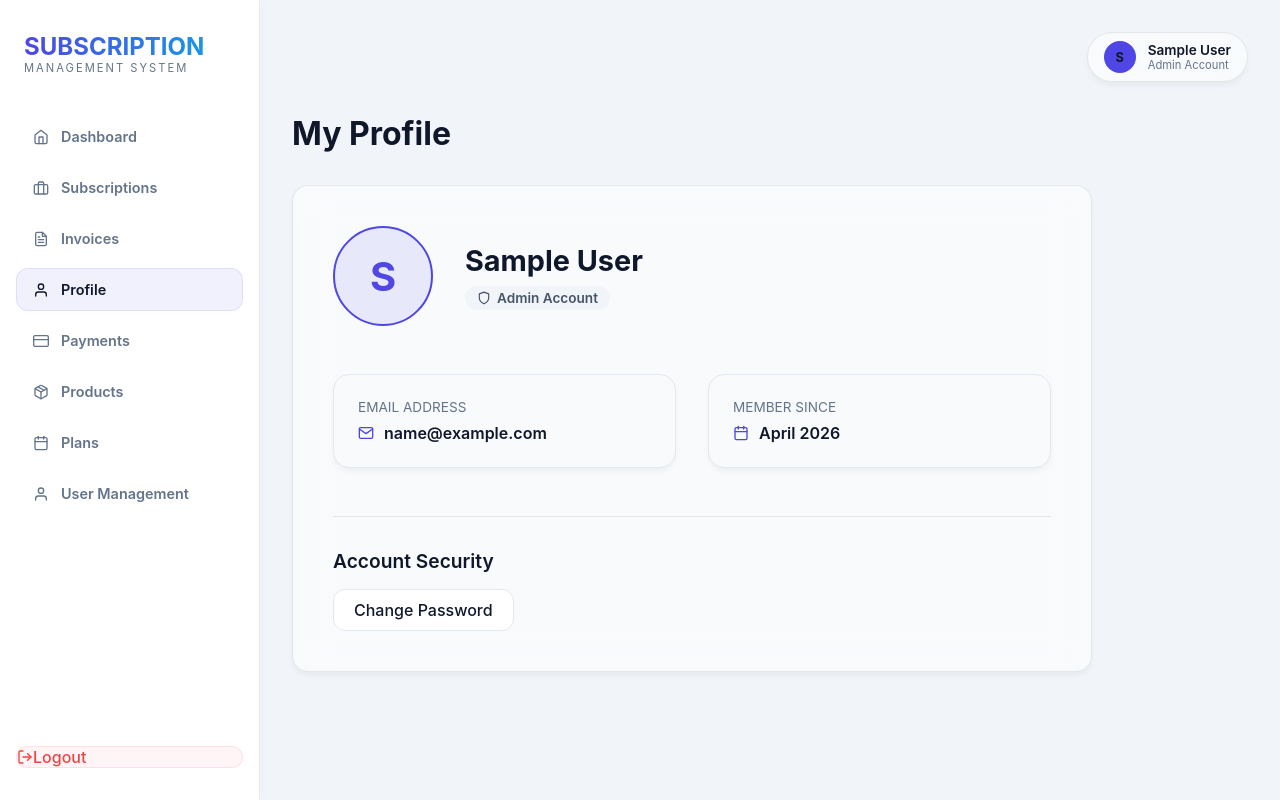
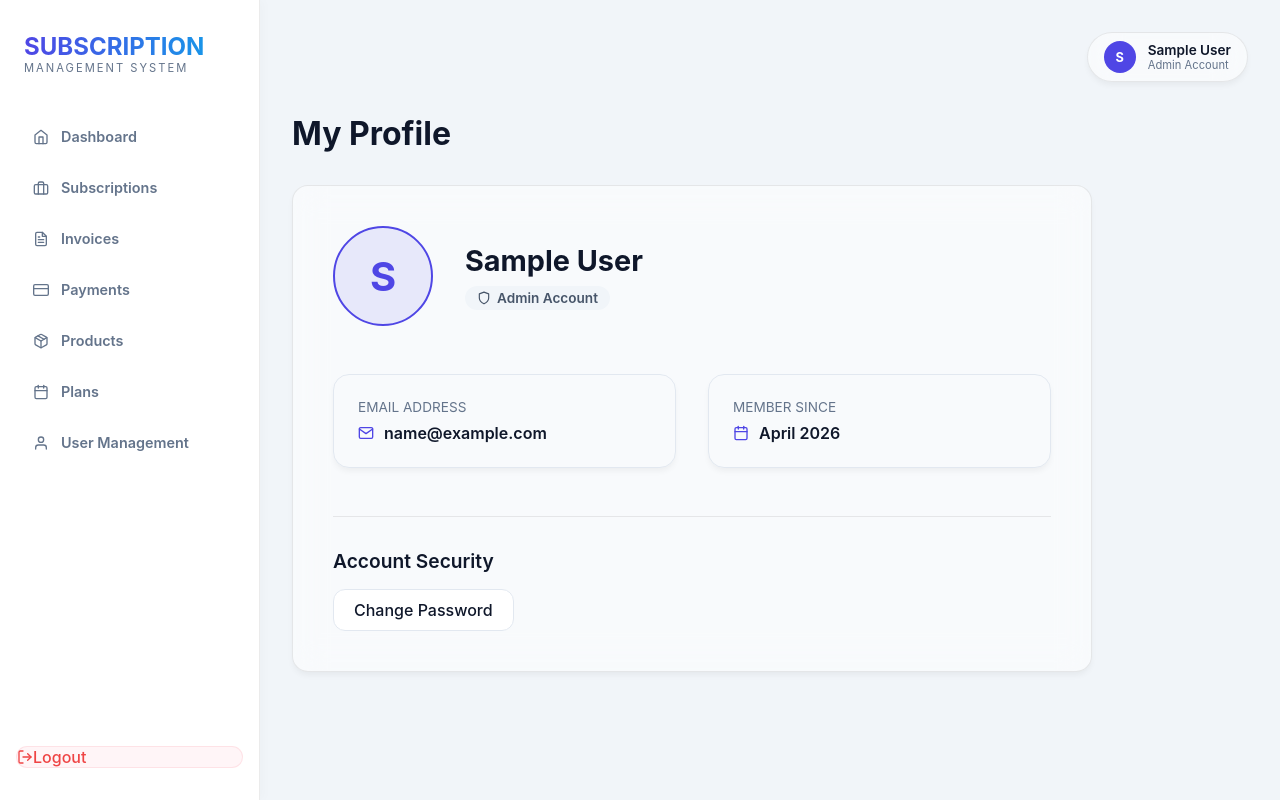
Before and after one commit to krishkhamar/Subscription-Management-System, a React (Vite) app in the folder client/: page /profile in a window 1280 px wide. Built offline with nearby package versions, Linux system fonts and the light colour scheme; sample sign-in values are in the browser's storage.

Commit message:
fix: Fixed Invoice imports, moved Profile to header, and added Product Price

```diff
--- a/client/src/components/MainLayout.jsx
+++ b/client/src/components/MainLayout.jsx
@@ -1,4 +1,4 @@
-import { Outlet, Navigate } from 'react-router-dom';
+import { Outlet, Navigate, Link } from 'react-router-dom';
 import { useAuth } from '../context/AuthContext';
 import Sidebar from './Sidebar';
 
@@ -13,8 +13,9 @@ const MainLayout = () => {
       <Sidebar />
       <main className="main-content">
         <header style={{ marginBottom: '2rem', display: 'flex', justifyContent: 'flex-end' }}>
-          <div className="card glass-panel" style={{ padding: '8px 16px', borderRadius: '40px', display: 'flex', alignItems: 'center', gap: '12px' }}>
-            <div style={{ width: '32px', height: '32px', borderRadius: '50%', background: 'var(--primary)', display: 'flex', alignItems: 'center', justifyContent: 'center', fontSize: '0.8rem', fontWeight: 700 }}>
+          <Link to="/profile" style={{ textDecoration: 'none', color: 'inherit' }}>
+            <div className="card glass-panel profile-header-card" style={{ padding: '8px 16px', borderRadius: '40px', display: 'flex', alignItems: 'center', gap: '12px', cursor: 'pointer', transition: '0.2s' }}>
+              <div style={{ width: '32px', height: '32px', borderRadius: '50%', background: 'var(--primary)', color: 'white', display: 'flex', alignItems: 'center', justifyContent: 'center', fontSize: '0.8rem', fontWeight: 700 }}>
                 {user.name.charAt(0).toUpperCase()}
               </div>
               <div>
@@ -22,6 +23,7 @@ const MainLayout = () => {
                 <p style={{ fontSize: '0.7rem', color: 'var(--text-muted)', textTransform: 'capitalize' }}>{user.role} Account</p>
               </div>
             </div>
+          </Link>
         </header>
         <Outlet />
       </main>
--- a/client/src/components/Sidebar.jsx
+++ b/client/src/components/Sidebar.jsx
@@ -18,7 +18,6 @@ const Sidebar = () => {
     { name: 'Dashboard', icon: <FiHome />, path: '/dashboard', roles: ['admin', 'internal', 'portal'] },
     { name: 'Subscriptions', icon: <FiBriefcase />, path: '/subscriptions', roles: ['admin', 'internal', 'portal'] },
     { name: 'Invoices', icon: <FiFileText />, path: '/invoices', roles: ['admin', 'internal', 'portal'] },
-    { name: 'Profile', icon: <FiUser />, path: '/profile', roles: ['admin', 'internal', 'portal'] },
     { name: 'Payments', icon: <FiCreditCard />, path: '/payments', roles: ['admin', 'internal'] },
     { name: 'Products', icon: <FiPackage />, path: '/products', roles: ['admin', 'internal'] },
     { name: 'Plans', icon: <FiCalendar />, path: '/plans', roles: ['admin', 'internal'] },
--- a/client/src/pages/Invoices.jsx
+++ b/client/src/pages/Invoices.jsx
@@ -1,3 +1,4 @@
+import { useState, useEffect } from 'react';
 import { getInvoicesAPI, updateInvoiceStatusAPI, createPaymentAPI } from '../services/api';
 import { useAuth } from '../context/AuthContext';
 import { toast } from 'react-toastify';
--- a/client/src/pages/Products.jsx
+++ b/client/src/pages/Products.jsx
@@ -7,7 +7,14 @@ const Products = () => {
   const [products, setProducts] = useState([]);
   const [loading, setLoading] = useState(true);
   const [showModal, setShowModal] = useState(false);
-  const [formData, setFormData] = useState({ productName: '', identifier: '', description: '' });
+  const [formData, setFormData] = useState({
+    productName: '',
+    identifier: '',
+    description: '',
+    salesPrice: '',
+    productType: 'service', // Backend requires this
+    costPrice: 0 // Optional for now
+  });
 
   useEffect(() => {
     fetchProducts();
@@ -30,7 +37,7 @@ const Products = () => {
       await createProductAPI(formData);
       toast.success('Product created successfully!');
       setShowModal(false);
-      setFormData({ productName: '', identifier: '', description: '' });
+      setFormData({ productName: '', identifier: '', description: '', salesPrice: '', productType: 'service', costPrice: 0 });
       fetchProducts();
     } catch (error) {
       toast.error(error.response?.data?.message || 'Failed to create product');
@@ -62,7 +69,10 @@ const Products = () => {
             </div>
             <p style={{ fontSize: '0.9rem', color: 'var(--text-muted)', flex: 1 }}>{product.description || 'No description available.'}</p>
             <div style={{ display: 'flex', justifyContent: 'space-between', alignItems: 'center', paddingTop: '1rem', borderTop: '1px solid var(--glass-border)' }}>
-              <span className="badge badge-active">{product.status}</span>
+              <div>
+                <span className="badge badge-active">{product.status}</span>
+                <span style={{ marginLeft: '10px', fontWeight: 700, color: 'var(--primary)' }}>${product.salesPrice?.toFixed(2)}</span>
+              </div>
               <button style={{ background: 'none', border: '1px solid #e2e8f0', padding: '6px 12px', borderRadius: '8px', fontSize: '0.8rem', cursor: 'pointer' }}>Manage</button>
             </div>
           </div>
@@ -90,6 +100,10 @@ const Products = () => {
                 <label>Description</label>
                 <textarea value={formData.description} onChange={(e) => setFormData({...formData, description: e.target.value})} placeholder="Brief service details..." style={{ background: '#f8fafc', border: '1px solid #e2e8f0', borderRadius: '8px', padding: '10px 12px', minHeight: '80px', width: '100%' }} />
               </div>
+              <div className="form-group">
+                <label>Price ($)</label>
+                <input type="number" value={formData.salesPrice} onChange={(e) => setFormData({...formData, salesPrice: e.target.value})} placeholder="0.00" required style={{ background: '#f8fafc', border: '1px solid #e2e8f0', borderRadius: '8px', padding: '10px 12px', width: '100%' }} />
+              </div>
               <button type="submit" className="btn btn-primary" style={{ width: '100%', padding: '12px', marginTop: '1rem' }}>Save Product</button>
             </form>
           </div>
```
Lines whose indentation alone changed are shown as unchanged.
